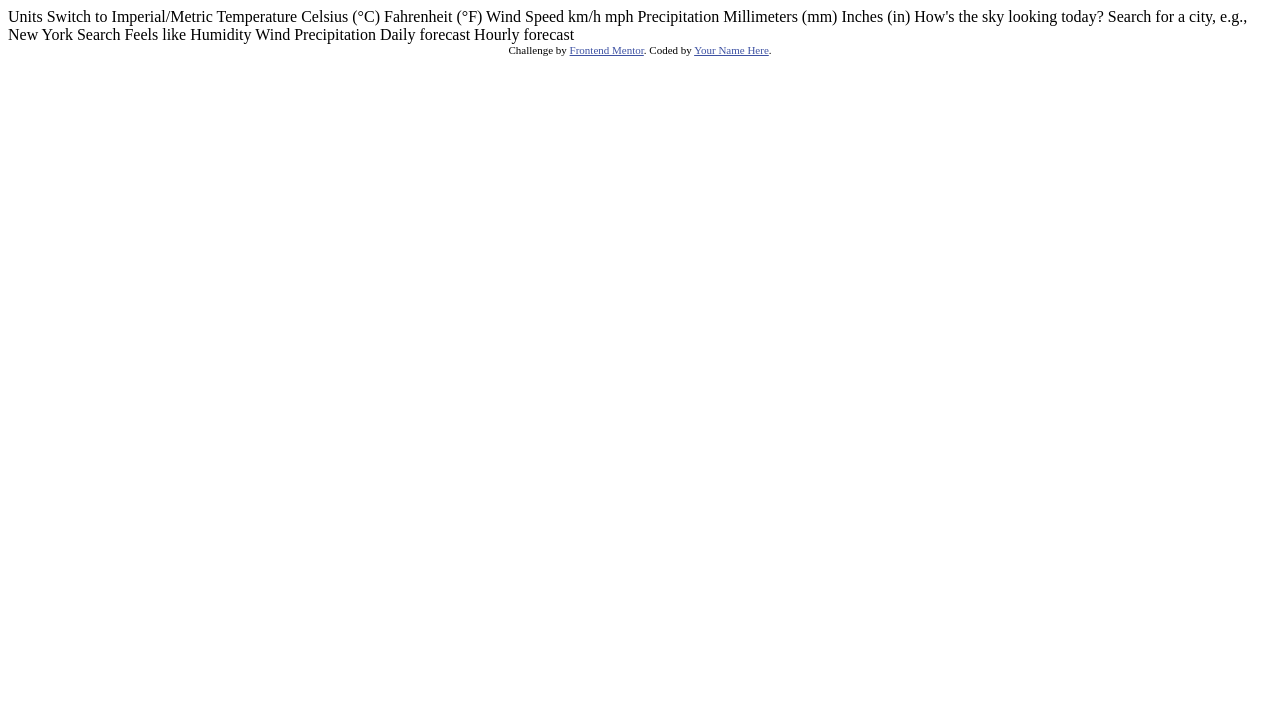
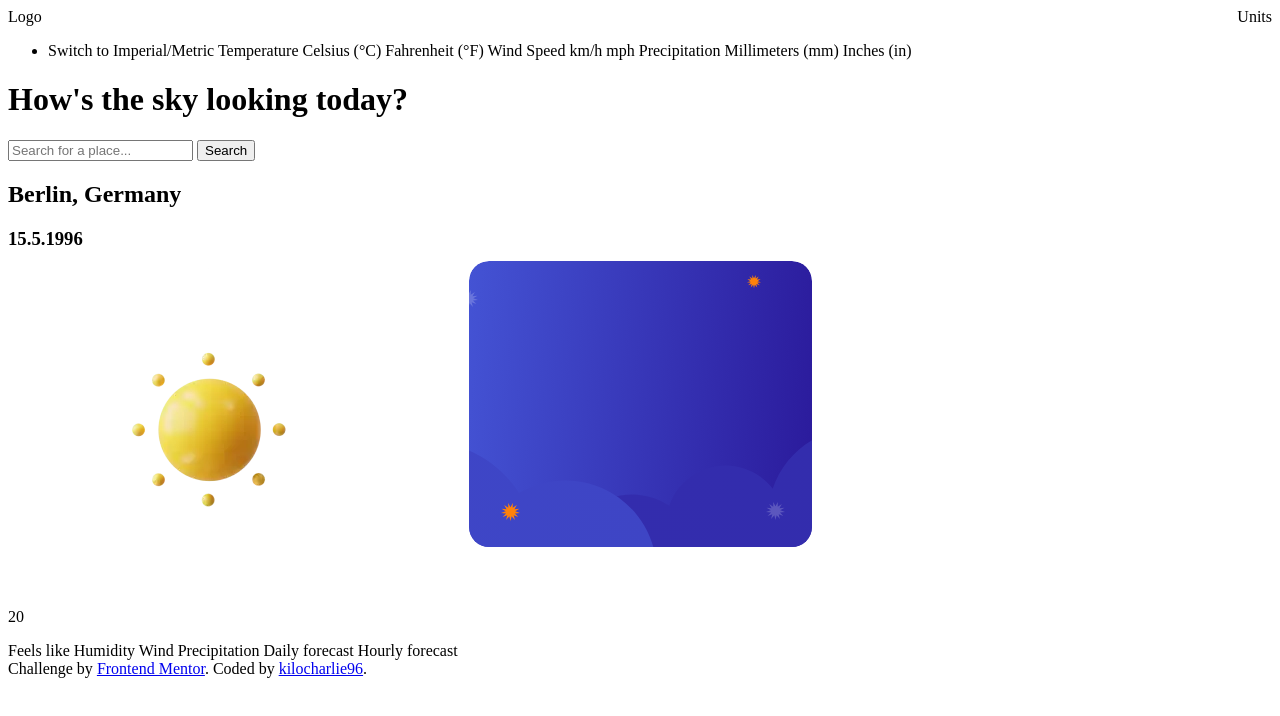
Before and after one commit to kilocharlie96/weather-app-main, a plain HTML site: page index.html in a window 1280 px wide. Drawn offline with Linux system fonts and the light colour scheme.

Commit message:
Refactor index.html structure and add initial CSS styles for navbar and selected city

```diff
--- /dev/null
+++ b/assets/css/index.css
@@ -0,0 +1,18 @@
+.navbar {
+  display: flex;
+  justify-content: space-between;
+}
+
+.selected-city {
+  width: 100%;
+  background-image: url("../images/bg-today-small.svg");
+
+  /* Vycentruje obrázok horizontálne aj vertikálne */
+  background-position: center;
+
+  /* Zabezpečí, že sa nebude opakovať (kachličkovať) */
+  background-repeat: no-repeat;
+
+  /* Prispôsobí veľkosť (vysvetlenie nižšie) */
+  /* background-size: cover; */
+}
--- a/index.html
+++ b/index.html
@@ -1,44 +1,55 @@
-<!DOCTYPE html>
+<!doctype html>
 <html lang="en">
   <head>
-  <meta charset="UTF-8">
-  <meta name="viewport" content="width=device-width, initial-scale=1.0"> <!-- displays site properly based on user's device -->
+    <meta charset="UTF-8" />
+    <meta name="viewport" content="width=device-width, initial-scale=1.0" />
+    <!-- displays site properly based on user's device -->
 
-  <link rel="icon" type="image/png" sizes="32x32" href="./assets/images/favicon-32x32.png">
+    <link
+      rel="icon"
+      type="image/png"
+      sizes="32x32"
+      href="./assets/images/favicon-32x32.png"
+    />
+
+    <link rel="stylesheet" href="./assets/css/index.css" />
 
     <title>Frontend Mentor | Weather app</title>
-
-  <!-- Feel free to remove these styles or customise in your own stylesheet 👍 -->
-  <style>
-    .attribution { font-size: 0.6875rem; text-align: center; }
-    .attribution a { color: hsl(228, 45%, 44%); }
-  </style>
   </head>
   <body>
+    <header>
+      <!-- NAVBAR -->
+      <nav class="navbar">
+        <div class="logo">Logo</div>
+        <div class="units">Units</div>
+      </nav>
+      <ul>
+        <li>
+          Switch to Imperial/Metric Temperature Celsius (°C) Fahrenheit (°F)
+          Wind Speed km/h mph Precipitation Millimeters (mm) Inches (in)
+        </li>
+      </ul>
 
-  Units
+      <h1>How's the sky looking today?</h1>
+      <form>
+        <input type="text" placeholder="Search for a place..." />
+        <button type="submit">Search</button>
+      </form>
+    </header>
 
-  Switch to Imperial/Metric
+    <main>
+      <article class="selected-city">
+        <h2>Berlin, Germany</h2>
+        <h3>
+          <time datetime="#">15.5.1996</time>
+        </h3>
 
-  Temperature
-
-  Celsius (°C)
-  Fahrenheit (°F)
-
-  Wind Speed
-
-  km/h
-  mph
-
-  Precipitation
-
-  Millimeters (mm)
-  Inches (in)
-
-  How's the sky looking today?
-
-  Search for a city, e.g., New York
-  Search
+        <figure>
+          <img src="./assets/images/icon-sunny.webp" alt="" />
+        </figure>
+        <p>20</p>
+      </article>
+    </main>
 
     Feels like
     <!-- Insert temperature here -->
@@ -59,8 +70,15 @@
     <!-- Insert hourly forecast for the selected day here -->
 
     <footer class="attribution">
-    Challenge by <a href="https://www.frontendmentor.io?ref=challenge">Frontend Mentor</a>.
-    Coded by <a href="#">Your Name Here</a>.
+      Challenge by
+      <a href="https://www.frontendmentor.io?ref=challenge">Frontend Mentor</a>.
+      Coded by
+      <a
+        href="https://github.com/kilocharlie96/"
+        rel="noopener noreferrer"
+        target="_blank"
+        >kilocharlie96</a
+      >.
     </footer>
   </body>
 </html>
```
Lines whose indentation alone changed are shown as unchanged.
